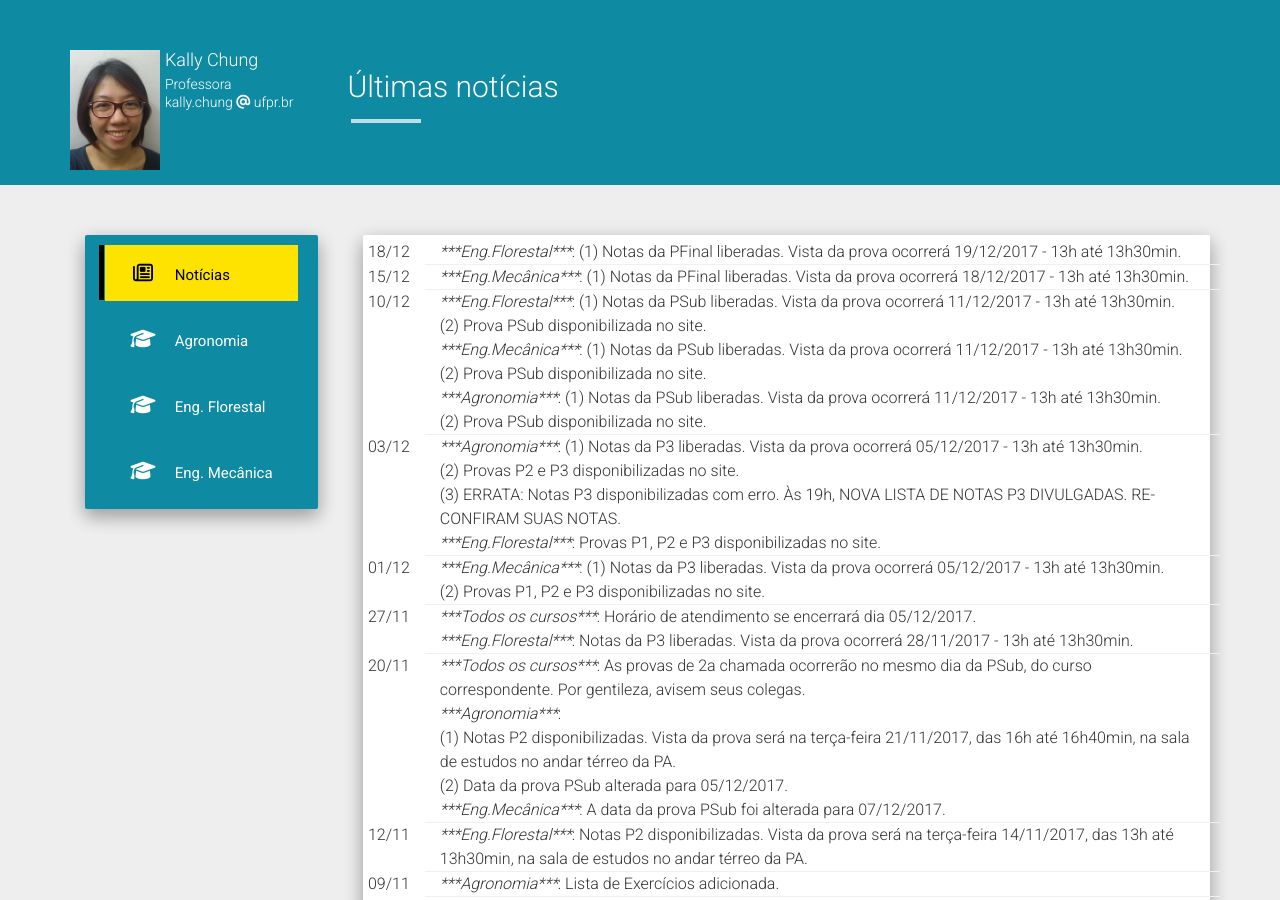
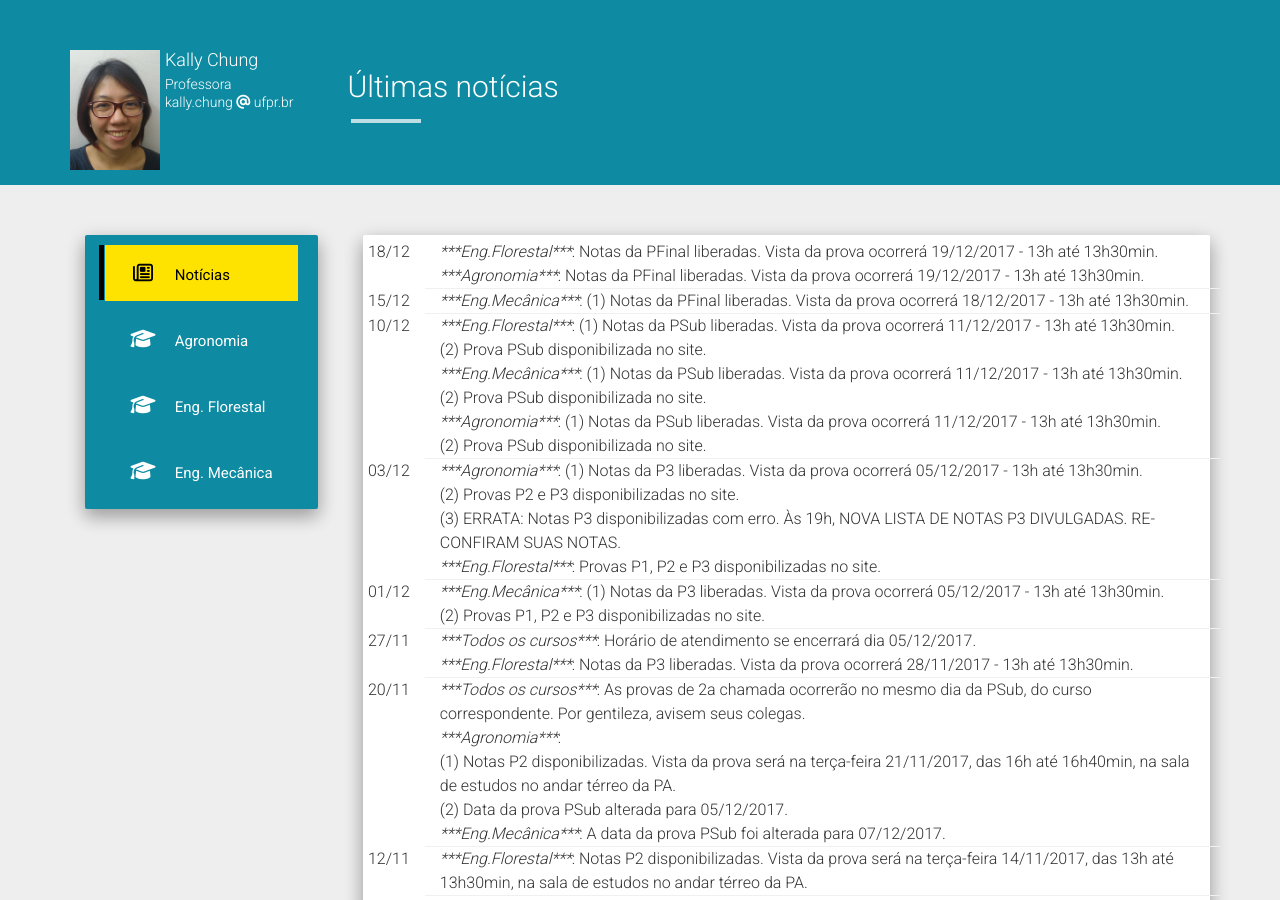
Before and after one commit to chunggnuhc/chunggnuhc.github.io, a Jekyll site: the page built from index.html, in a window 1280 px wide and 900 px high. Built offline with Jekyll 4.4.1, drawn with Linux system fonts in a browser that asks for light colours; nearby versions of some CDN libraries.

Commit message:
Update - Agron - Notas e Vista da prova final

```diff
--- a/_data/noticias.yml
+++ b/_data/noticias.yml
@@ -1,5 +1,5 @@
 - data: 2017-12-18
-  noticia: "<i>***Eng.Florestal***</i>: (1) Notas da PFinal liberadas. Vista da prova ocorrerá 19/12/2017 - 13h até 13h30min."
+  noticia: "<i>***Eng.Florestal***</i>: Notas da PFinal liberadas. Vista da prova ocorrerá 19/12/2017 - 13h até 13h30min.<br> <i>***Agronomia***</i>: Notas da PFinal liberadas. Vista da prova ocorrerá 19/12/2017 - 13h até 13h30min."
 - data: 2017-12-15
   noticia: "<i>***Eng.Mecânica***</i>: (1) Notas da PFinal liberadas. Vista da prova ocorrerá 18/12/2017 - 13h até 13h30min."
 - data: 2017-12-10
```
